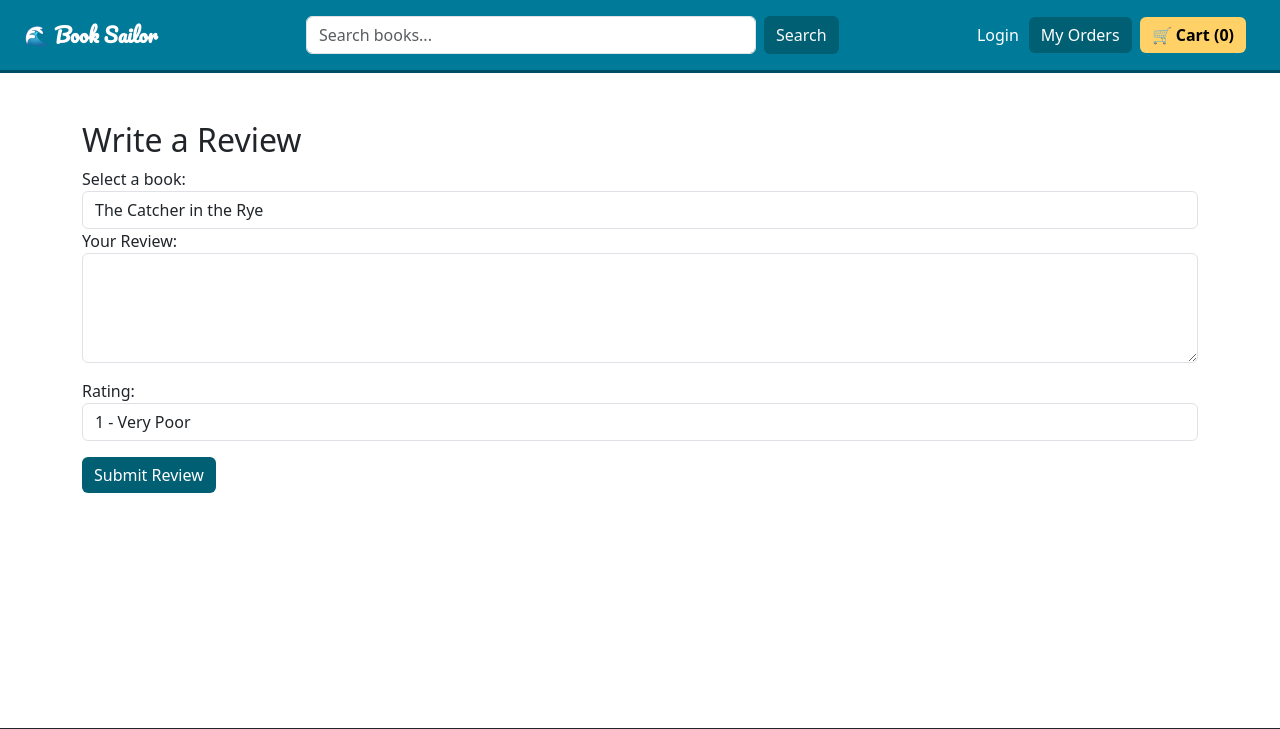
After one commit to 3055679/OnlineBookStore, a Django app: page /bookstore/write_review/32/ in a window 1280 px wide. The commit adds this page. Shown: the top 729 px of the page. Run offline with Django 5.2, Linux system fonts and the light colour scheme; data comes from the database, SQL or seed files in the repository; both versions use the stored data as it was after the commit.

Commit message:
Add delivered in status page; Add review page

```diff
--- a/bookstore/models.py
+++ b/bookstore/models.py
@@ -122,3 +122,13 @@ class OrderItem(models.Model):
     order = models.ForeignKey(Order, on_delete=models.CASCADE, related_name="items")
     book = models.ForeignKey("Book", on_delete=models.CASCADE)
     quantity = models.IntegerField(default=1)
+
+class Review(models.Model):
+    book = models.ForeignKey(Book, on_delete=models.CASCADE, related_name="reviews")
+    user = models.ForeignKey(User, on_delete=models.CASCADE)  # 关联用户
+    review_text = models.TextField()
+    rating = models.IntegerField(default=5)  # 可选评分
+    created_at = models.DateTimeField(auto_now_add=True)
+
+    def __str__(self):
+        return f"Review for {self.book.title} by {self.user.username}"
--- a/bookstore/templates/bookstore/checkout.html
+++ b/bookstore/templates/bookstore/checkout.html
@@ -351,7 +351,7 @@
                 localStorage.removeItem("cart"); //
                 window.location.href = "{% url 'bookstore:transaction' %}?order_id=" + data.order_id;
             } else {
-                alert("⚠️ Order failed：" + (data.error || "未知错误"));
+                alert("⚠️ Order failed：" + (data.error || "Unknown Error."));
             }
         })
         .catch(error => console.error("🔴 Order error:", error));
--- a/bookstore/templates/bookstore/my_orders.html
+++ b/bookstore/templates/bookstore/my_orders.html
@@ -41,6 +41,8 @@
                     <a href="{% url 'bookstore:cancel_order_page' order.id %}" class="btn btn-danger">Cancel Order</a>
                 {% elif order.status == "Delivered" %}
                 <a href="{% url 'bookstore:return_order_page' order.id %}" class="btn btn-warning">Return</a>
+                <br>
+                <a href="{% url 'bookstore:write_review' order.id %}" class="btn btn-success mt-2">Write Review</a>
                 {% elif order.status == "Return Requested" %}
                 <a href="{% url 'bookstore:order_status' order.id %}" class="btn btn-info">View Status</a>
                 {% else %}
--- /dev/null
+++ b/bookstore/templates/bookstore/write_review.html
@@ -0,0 +1,33 @@
+{% extends 'bookstore/base.html' %}
+
+{% block body %}
+<div class="container mt-5">
+    <h2>Write a Review</h2>
+    <form method="POST" action="{% url 'bookstore:submit_review' %}">
+        {% csrf_token %}
+
+        <label for="book">Select a book:</label>
+        <select name="book_id" class="form-control">
+            {% for item in books %}
+                <option value="{{ item.book.id }}">{{ item.book.title }}</option>
+            {% endfor %}
+        </select>
+
+        <label for="review">Your Review:</label>
+        <textarea name="review" class="form-control" rows="4"></textarea>
+
+        <div class="form-group mt-3">
+            <label for="rating">Rating:</label>
+            <select name="rating" class="form-control">
+              <option value="1">1 - Very Poor</option>
+              <option value="2">2 - Poor</option>
+              <option value="3">3 - Average</option>
+              <option value="4">4 - Good</option>
+              <option value="5">5 - Excellent</option>
+            </select>
+          </div>
+
+        <button type="submit" class="btn btn-primary mt-3">Submit Review</button>
+    </form>
+</div>
+{% endblock %}
--- a/bookstore/urls.py
+++ b/bookstore/urls.py
@@ -1,7 +1,7 @@
 from django.urls import path
 from . import views
 from .views import books_by_category
-from .views import order_status,my_orders
+from .views import order_status,my_orders, write_review,submit_review
 
 app_name='bookstore'
 urlpatterns=[
@@ -28,4 +28,6 @@ urlpatterns=[
     path("cancel_order_page/<int:order_id>/", views.cancel_order_page, name="cancel_order_page"),
     path("return_order_page/<int:order_id>/", views.return_order_page, name="return_order_page"),
     path("request_return/<int:order_id>/", views.request_return, name="request_return"),
+    path("write_review/<int:order_id>/", views.write_review, name="write_review"),
+    path("submit_review/", views.submit_review, name="submit_review"),
 ]
--- a/bookstore/views.py
+++ b/bookstore/views.py
@@ -1,11 +1,14 @@
 import json
 from django.http import HttpResponse, JsonResponse
 from django.shortcuts import  render, get_object_or_404
-from .models import Book, Cart, Order,Category,OrderItem
+from .models import Book, Cart, Order,Category,OrderItem,Review
 from django.views.decorators.csrf import csrf_exempt
 from django.contrib.auth.decorators import login_required
 from django.views.decorators.csrf import csrf_exempt
 from django.core.paginator import Paginator
+from django.shortcuts import redirect
+from django.urls import reverse
+
 
 def home(request):
     book_list=Book.objects.all()
@@ -34,8 +37,10 @@ def get_categories(request):
 
 def detail(request,book_id):
     book=Book.objects.get(pk=book_id)
+    reviews = book.reviews.all().order_by("-created_at")
     context={
         'book':book,
+        'reviews': reviews,
     }
     return render(request,'bookstore/detail.html',context)
 
@@ -174,7 +179,7 @@ def place_order(request):
             cart = data.get("cart", {})
 
             if not cart:
-                return JsonResponse({"success": False, "error": "购物车为空"})
+                return JsonResponse({"success": False, "error": "The cart is empty."})
 
 
             user = request.user if request.user.is_authenticated else None
@@ -448,3 +453,19 @@ def request_return(request, order_id):
             return JsonResponse({"success": False, "error": "Order not found."})
 
     return JsonResponse({"success": False, "error": "Invalid request"})
+
+def write_review(request, order_id):
+    order = get_object_or_404(Order, id=order_id)
+    books = order.items.all()  # 获取该订单的书籍
+    return render(request, "bookstore/write_review.html", {"order": order, "books": books})
+
+def submit_review(request):
+    if request.method == "POST":
+        book_id = request.POST.get("book_id")
+        review_text = request.POST.get("review", "").strip()
+        rating = request.POST.get("rating", 5)
+
+        book = get_object_or_404(Book, id=book_id)
+        Review.objects.create(book=book, user=request.user, review_text=review_text, rating=rating)
+
+        return redirect(reverse("bookstore:my_orders"))  # ✅ 这里改成 reverse
```
Also changed, not shown: bookstore/templates/bookstore/detail.html (+27 -0 lines), bookstore/templates/bookstore/order_status.html (+39 -16 lines), bookstore/migrations/0015_review.py (added), db.sqlite3.
